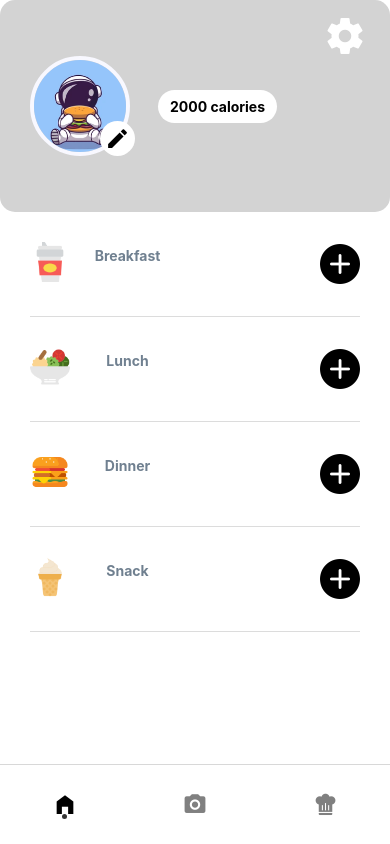
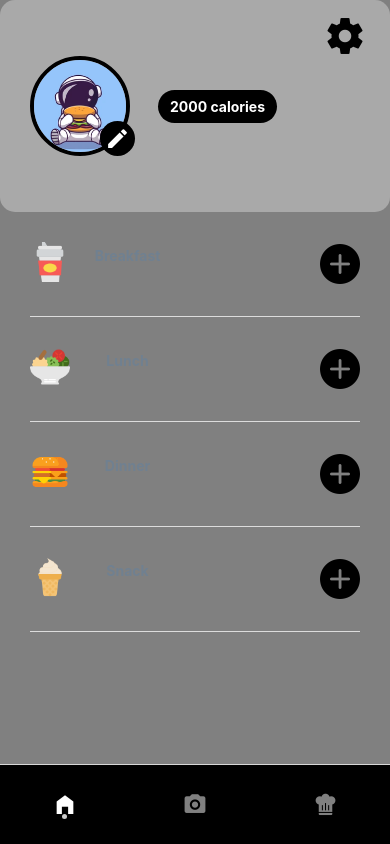
Before and after one commit to aionitel/justeatAI, a React Native app: screen /Home in a window 390 px wide. Built offline with nearby package versions, Linux system fonts and the light colour scheme.

Commit message:
starting dark mode styles

```diff
--- a/components/home/ProfileCard.tsx
+++ b/components/home/ProfileCard.tsx
@@ -11,7 +11,7 @@ const ProfileCard = () => {
   return (
     <SafeAreaView style={{
       height: 50,
-      backgroundColor: 'lightgray',
+      backgroundColor: 'darkgray',
       borderRadius: 15,
       flex: 1,
       flexDirection: 'row',
@@ -21,19 +21,19 @@ const ProfileCard = () => {
       <ProfilePic calories={calories} />
       <TouchableOpacity
         style={{
-          backgroundColor: 'white',
+          backgroundColor: 'black',
           borderRadius: 30,
           marginRight: 20
         }}
       >
-        <Text style={{ paddingHorizontal: 12, paddingVertical: 8, fontWeight: 'bold', }}>{calories} calories</Text>
+        <Text style={{ paddingHorizontal: 12, paddingVertical: 8, fontWeight: 'bold', color: 'white' }}>{calories} calories</Text>
       </TouchableOpacity>
       <TouchableOpacity>
         <Ionicons
           name='settings-sharp'
           size={40}
           style={{
-            color: 'white',
+            color: 'black',
             marginBottom: 140,
             marginRight: 25
           }}
@@ -57,7 +57,7 @@ const ProfilePic: React.FC<ProfilePicProps> = ({ calories }) => {
           width: 100,
           borderRadius: 80,
           borderWidth: 4,
-          borderColor: 'ghostwhite',
+          borderColor: 'black',
           marginLeft: 30
         }}
       />
@@ -66,11 +66,11 @@ const ProfilePic: React.FC<ProfilePicProps> = ({ calories }) => {
         bottom: 0,
         left: 0,
         marginLeft: 100,
-        backgroundColor: 'white',
+        backgroundColor: 'black',
         padding: 5,
         borderRadius: 30,
       }}>
-        <MaterialCommunityIcons name='pencil' style={{ fontSize: 25 }}/>
+        <MaterialCommunityIcons name='pencil' style={{ fontSize: 25, color: 'white' }}/>
       </TouchableOpacity>
     </View>
   )
--- a/components/nav/NavBar.tsx
+++ b/components/nav/NavBar.tsx
@@ -32,7 +32,7 @@ const NavBar = ({ navigation }: any) => {
             tabBarStyle: {
               height: 80,
               position: 'absolute',
-              backgroundColor: 'white',
+              backgroundColor: 'black',
             }
           }}
         >
@@ -136,7 +136,7 @@ const NavBar = ({ navigation }: any) => {
           width: 5,
           height: 5,
           borderRadius: 20,
-          backgroundColor: 'black',
+          backgroundColor: 'white',
           position: 'absolute',
           bottom: 25,
           left: 62,
--- a/components/nav/NavIcon.tsx
+++ b/components/nav/NavIcon.tsx
@@ -34,7 +34,7 @@ const NavIcon: React.FC<NavIconProps> = ({ navigation, path, iconName, iconLib,
       setCurrPage(path)
 
     }}>
-      <SpecificIconLib name={iconName} size={25} style={{ color: path === currPage ? 'black' : 'gray' }} />
+      <SpecificIconLib name={iconName} size={25} style={{ color: path === currPage ? 'white' : 'gray' }} />
     </TouchableOpacity>
   )
 }
--- a/pages/CameraPage.tsx
+++ b/pages/CameraPage.tsx
@@ -6,31 +6,48 @@ import { predictionAtom, photoAtom } from '../state/atoms';
 import { useRecoilValue, useRecoilState } from 'recoil';
 import * as tf from '@tensorflow/tfjs'
 import * as mobilenet from '@tensorflow-models/mobilenet'
-import { decodeJpeg, fetch } from '@tensorflow/tfjs-react-native';
+import { decodeJpeg, fetch as ExpoFetch } from '@tensorflow/tfjs-react-native';
 
 const CameraPage: React.FC<any> = ({ navigation }) => {
-  const currPrediction = useRecoilValue(predictionAtom)
   const [modalVisible, setModalVisible] = useState<boolean>(false)
   const [loading, setLoading] = useState<boolean>(false)
   const [photo, setPhoto] = useRecoilState(photoAtom)
+  const [prediction, setPrediction] = useRecoilState(predictionAtom)
+
+  useEffect(() => {
+    const readyTF = async () => {
+      await tf.setBackend('rn-webgl')
+      console.log('TF backend is ready.')
+      await tf.ready()
+      console.log('TF ready.')
+    }
+
+    readyTF()
+
+  },[])
 
   const predict = async () => {
+    setLoading(true)
+
     // load model
     const model = await mobilenet.load()
 
-    const res = await fetch(photo.uri, {}, { isBinary: true })
+    const res = await ExpoFetch(photo.uri, {}, { isBinary: true })
     const imageArrayDataBuffer = await res.arrayBuffer()
     const imageData = new Uint8Array(imageArrayDataBuffer)
 
     // decode image to tensor
-    const imageTensor = decodeJpeg(imageData)
+    const imageTensor = decodeJpeg(imageData, 3)
+
+    console.log(`Image tensor: ${imageTensor}`)
 
     const prediction = await model.classify(imageTensor)
 
-    return prediction
+    console.log(`Prediction array: ${prediction}`)
+
+    setLoading(false)
+    setPrediction(prediction[0].className)
   }
-
-  predict()
 
   return (
     <SafeAreaView style={{ flex: 1, }}>
@@ -41,7 +58,10 @@ const CameraPage: React.FC<any> = ({ navigation }) => {
         <Camera />
       </Modal>
       <Button title='Open modal' onPress={() => setModalVisible(true)} />
-      {currPrediction && <Text>There is a prediction</Text>}
+      <Button title='CLASSIFY' onPress={() => predict()} />
+      <Button title='CLEAR' onPress={() => setPhoto(null)} />
+      {prediction ? <Text>{prediction}</Text> : <Text>There is no prediction.</Text>}
+      {loading ? <Text>LOADING</Text> : <Text>Not loading</Text>}
       {photo ? <Image source={{ uri: photo.uri }} style={{ flex: 1, height: 100, width: 400 }} /> : <Text>No photo available</Text>}
     </SafeAreaView>
   )
--- a/pages/Home.tsx
+++ b/pages/Home.tsx
@@ -7,7 +7,7 @@ import MealCard from '../components/home/MealCard'
 
 const Home = () => {
   return (
-    <View style={{ backgroundColor: 'white', flex: 1 }}>
+    <View style={{ backgroundColor: 'gray', flex: 1 }}>
       <ProfileCard />
       <ScrollView>
         <MealCard image={require('../assets/images/coffee.png')} title='Breakfast' />
--- a/state/atoms.ts
+++ b/state/atoms.ts
@@ -24,5 +24,5 @@ interface PhotoAtom {
 
 export const photoAtom = atom({
   key: 'currPhoto',
-  default: {} as PhotoAtom
+  default: {} as PhotoAtom | null
 })
```
